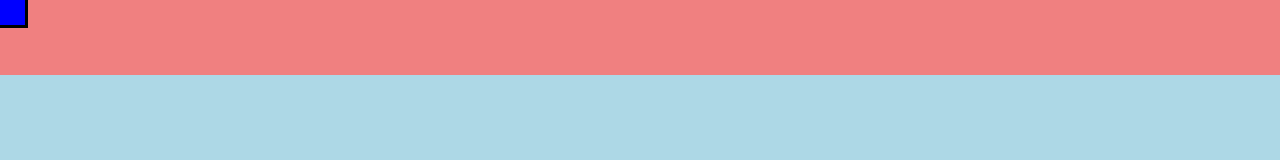
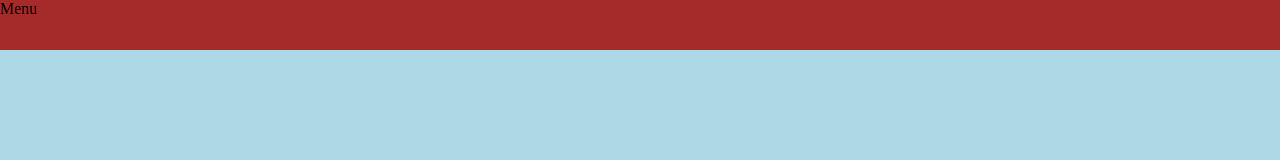
Before and after one commit to moongerome/-31github, a plain HTML site: page animations/animations.html in a window 1280 px wide. Drawn offline with Linux system fonts and the light colour scheme.

Commit message:
css color changed

```diff
--- a/animations/animations.html
+++ b/animations/animations.html
@@ -8,8 +8,6 @@
     <link rel="stylesheet" href="style.css" />
   </head>
   <body>
-    <nav class="navigationBar">
-      <div class="menuButton">
-        <div class="menu">MENU</div>
+    <nav>Menu</nav>
   </body>
 </html>
--- a/animations/style.css
+++ b/animations/style.css
@@ -2,6 +2,10 @@ body {
   margin: 0;
   min-height: 100vh;
   background-color: lightblue;
+}
+nav {
+  height: 50px;
+  background-color: brown;
 }
 .navigationBar {
   height: 75px;
```
